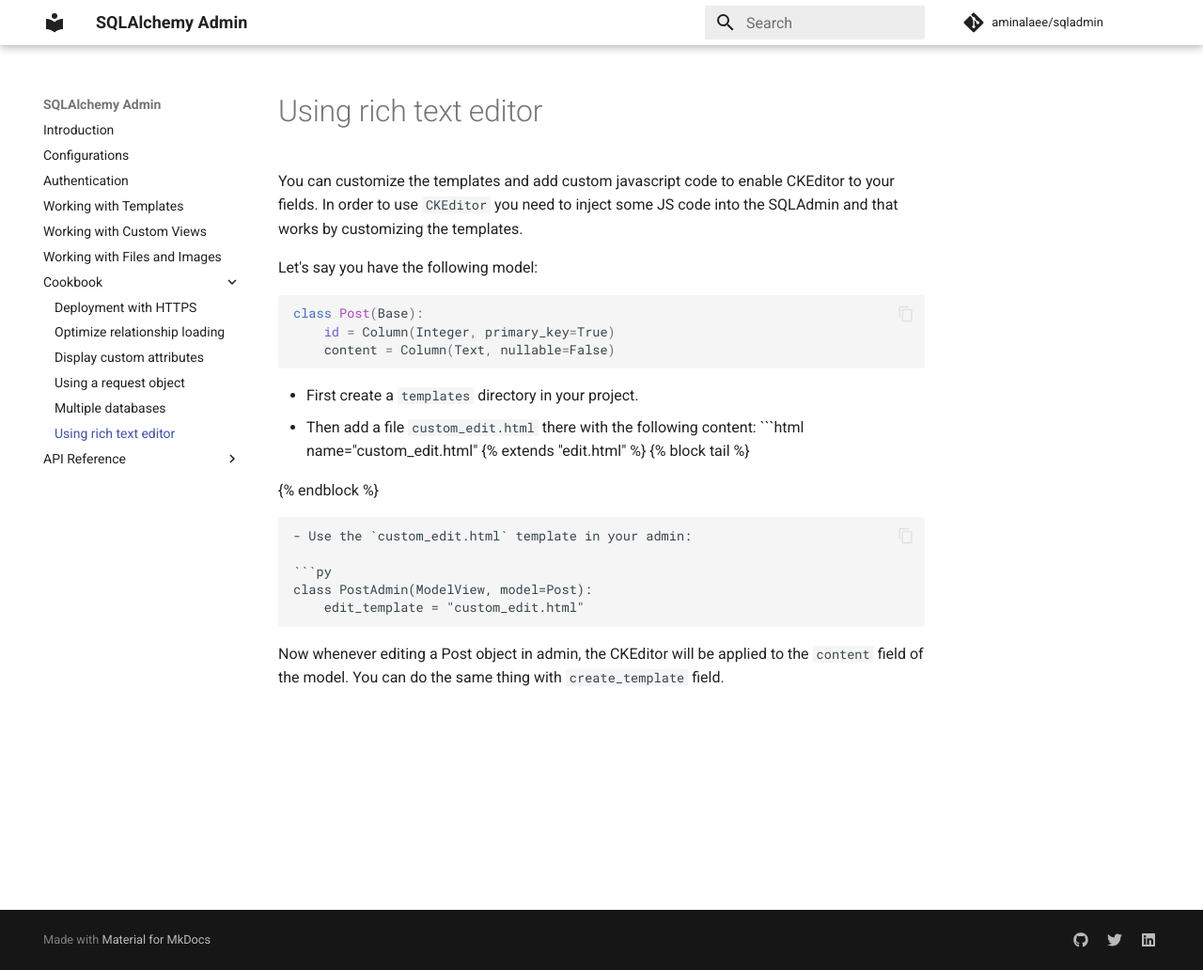
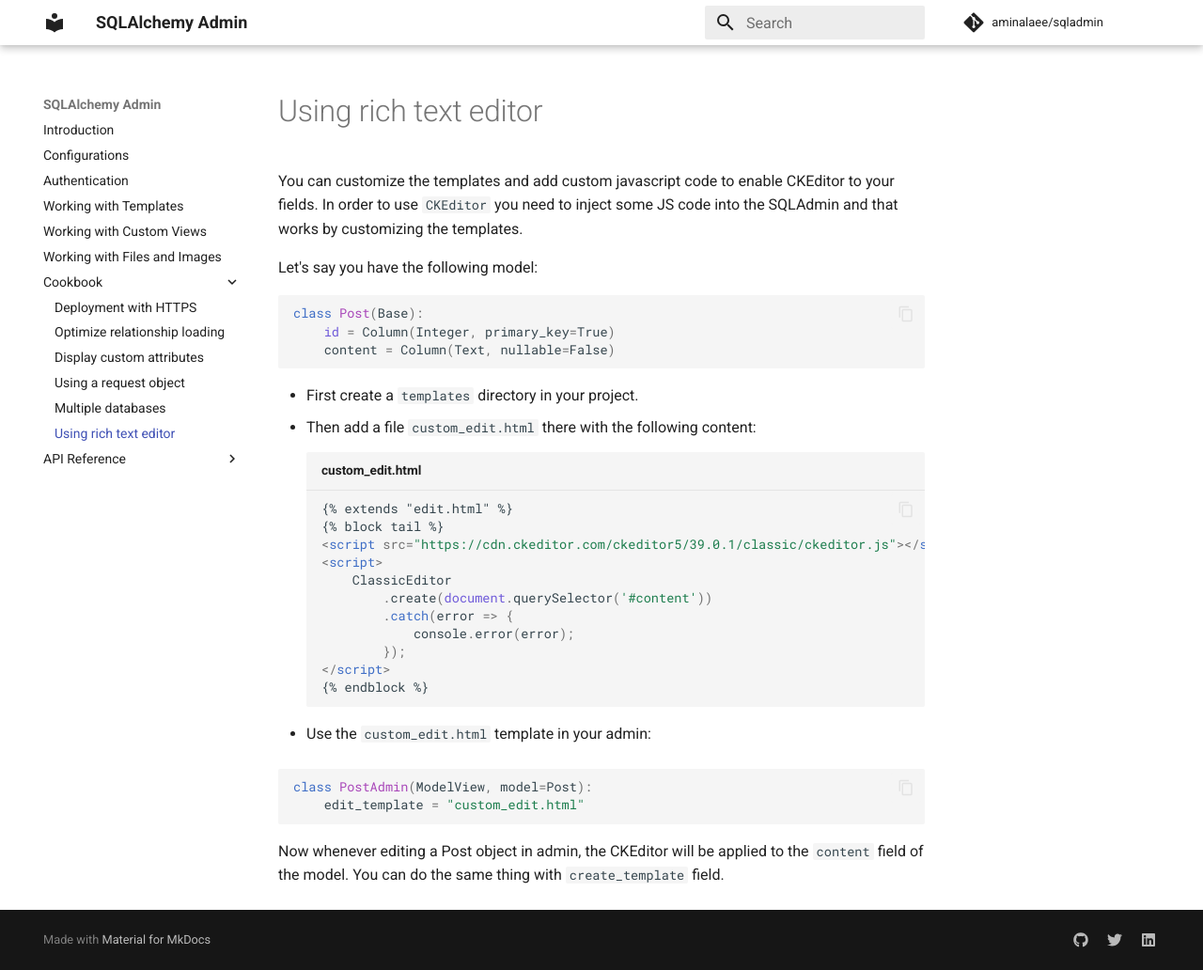
Before and after one commit to aminalaee/sqladmin, an MkDocs documentation site: the page built from docs/cookbook/using_wysiwyg.md, in a window 1280 px wide and 1032 px high. Shown: the whole window at 94% size. Built offline with MkDocs 1.6.1 and Material for MkDocs 9.7.7, drawn with Linux system fonts in a browser that asks for light colours; comment, search, counter and statistics services are not loaded.

Commit message:
Update using_wysiwyg.md

````diff
--- a/docs/cookbook/using_wysiwyg.md
+++ b/docs/cookbook/using_wysiwyg.md
@@ -11,7 +11,7 @@ class Post(Base):
 
 - First create a `templates` directory in your project.
 - Then add a file `custom_edit.html` there with the following content:
-```html name="custom_edit.html"
+```html title="custom_edit.html"
 {% extends "edit.html" %}
 {% block tail %}
 <script src="https://cdn.ckeditor.com/ckeditor5/39.0.1/classic/ckeditor.js"></script>
````
